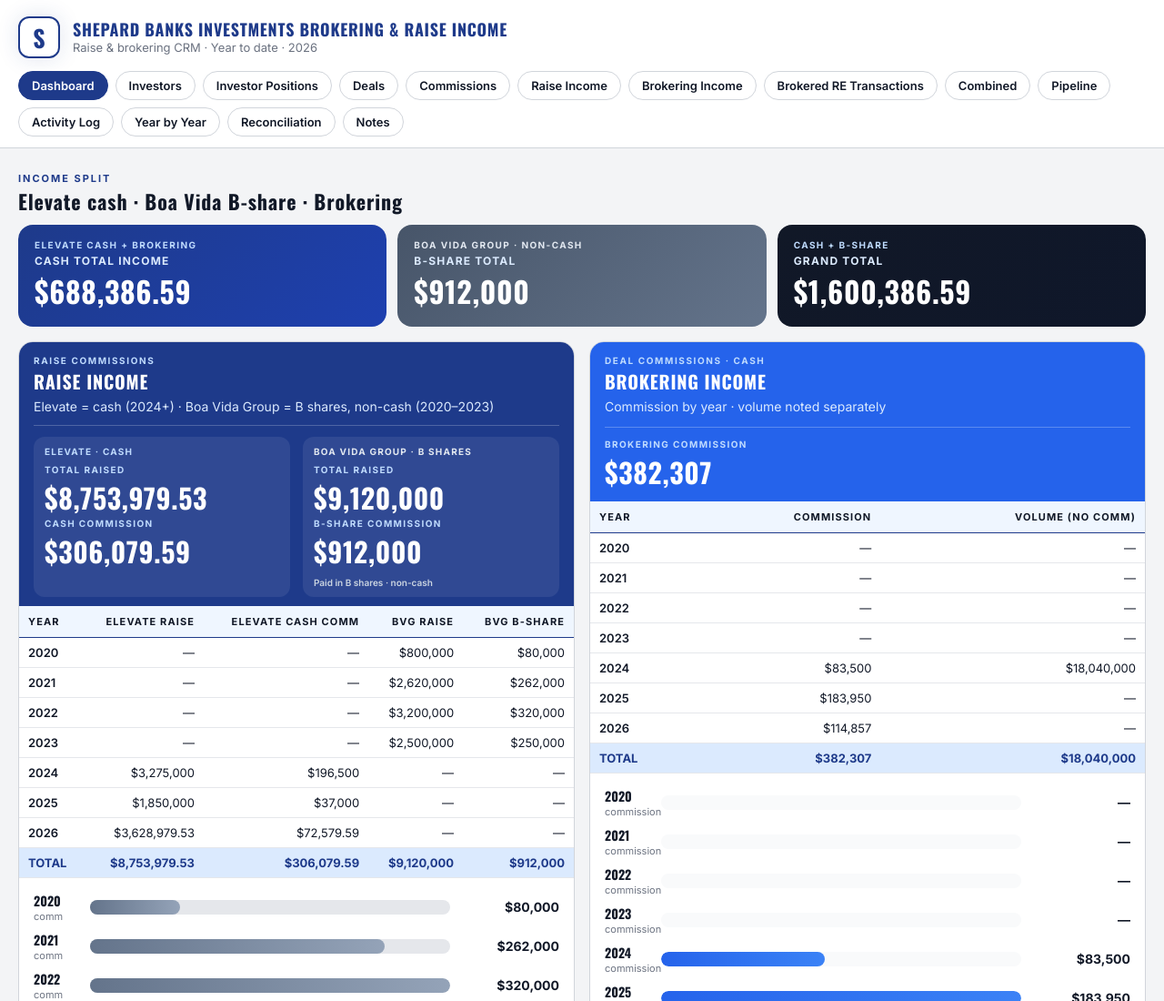
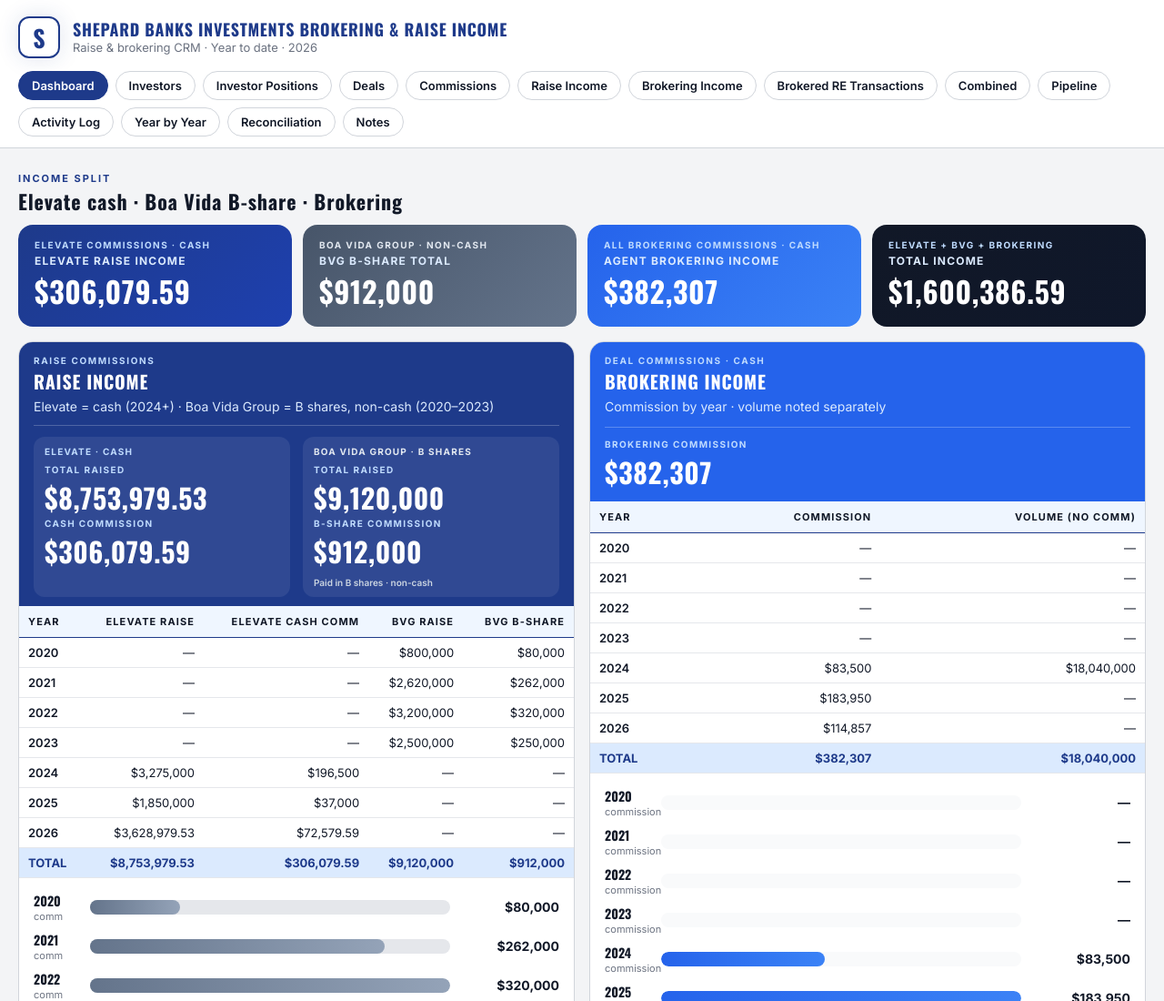
Before and after one commit to borealsauce/elevate-investor-crm, a plain HTML site: page index.html in a window 1280 px wide. Shown: the top 1100 px of the page at 91% size. Drawn offline with nearby package versions, Linux system fonts and the light colour scheme.

Commit message:
Dashboard: 4 income cards (Elevate, BVG B-share, Brokering, Total)

```diff
--- a/app.js
+++ b/app.js
@@ -143,9 +143,10 @@
     const totBrok=sum(brokComm), totCash=sum(cashTot), totGrand=sum(grandTot);
 
     const grand=$(`<div class="grand-split">
-      <div class="grand-card cash"><div class="eyebrow">Elevate cash + brokering</div><div class="grand-label">CASH TOTAL INCOME</div><div class="grand-value" data-count="${totCash}" data-dec="1">$0</div></div>
-      <div class="grand-card bshare"><div class="eyebrow">Boa Vida Group · non-cash</div><div class="grand-label">B-SHARE TOTAL</div><div class="grand-value" data-count="${totBvgShare}" data-dec="0">$0</div></div>
-      <div class="grand-card all"><div class="eyebrow">Cash + B-share</div><div class="grand-label">GRAND TOTAL</div><div class="grand-value" data-count="${totGrand}" data-dec="1">$0</div></div>
+      <div class="grand-card cash"><div class="eyebrow">Elevate commissions · cash</div><div class="grand-label">ELEVATE RAISE INCOME</div><div class="grand-value" data-count="${totElevCash}" data-dec="1">$0</div></div>
+      <div class="grand-card bshare"><div class="eyebrow">Boa Vida Group · non-cash</div><div class="grand-label">BVG B-SHARE TOTAL</div><div class="grand-value" data-count="${totBvgShare}" data-dec="0">$0</div></div>
+      <div class="grand-card brok"><div class="eyebrow">All brokering commissions · cash</div><div class="grand-label">AGENT BROKERING INCOME</div><div class="grand-value" data-count="${totBrok}" data-dec="0">$0</div></div>
+      <div class="grand-card all"><div class="eyebrow">Elevate + BVG + Brokering</div><div class="grand-label">TOTAL INCOME</div><div class="grand-value" data-count="${totElevCash+totBvgShare+totBrok}" data-dec="1">$0</div></div>
     </div>`);
     app.appendChild(grand);
 
--- a/index.html
+++ b/index.html
@@ -10,7 +10,7 @@
 <link rel="preconnect" href="https://fonts.googleapis.com" />
 <link rel="preconnect" href="https://fonts.gstatic.com" crossorigin />
 <link href="https://fonts.googleapis.com/css2?family=Inter:wght@400;500;600;700;800;900&family=Oswald:wght@500;600;700&display=swap" rel="stylesheet" />
-<link rel="stylesheet" href="style.css" />
+<link rel="stylesheet" href="style.css?v=1791911827" />
 </head>
 <body>
 <header class="top">
@@ -28,6 +28,6 @@
 <main class="wrap" id="app"></main>
 <footer class="wrap foot muted" id="foot"></footer>
 <script src="data.js?v=1791909842"></script>
-<script src="app.js?v=1791909842"></script>
+<script src="app.js?v=1791911827"></script>
 </body>
 </html>
--- a/style.css
+++ b/style.css
@@ -121,8 +121,8 @@
   .grand-total .grand-value,.hero .hv{transition:none}
 }
 
-.grand-split{display:grid;grid-template-columns:1fr 1fr 1fr;gap:12px;margin:8px 0 16px}
-@media(max-width:1000px){.grand-split{grid-template-columns:1fr}}
+.grand-split{display:grid;grid-template-columns:repeat(4,1fr);gap:12px;margin:8px 0 16px}
+@media(max-width:1100px){.grand-split{grid-template-columns:1fr 1fr}}@media(max-width:600px){.grand-split{grid-template-columns:1fr}}
 .grand-card{border-radius:16px;padding:16px 18px;color:#fff}
 .grand-card.cash{background:linear-gradient(135deg,#1e3a8a,#1e40af)}
 .grand-card.bshare{background:linear-gradient(135deg,#475569,#64748b)}
@@ -150,3 +150,5 @@
 .brokered-heroes .grand-value{font-size:26px}
 .th.sortable, th.sortable{cursor:pointer;user-select:none}
 th.sortable:hover{color:var(--gold,#2563EB)}
+
+.grand-card.brok{background:linear-gradient(135deg,#2563eb,#3b82f6)}
```
